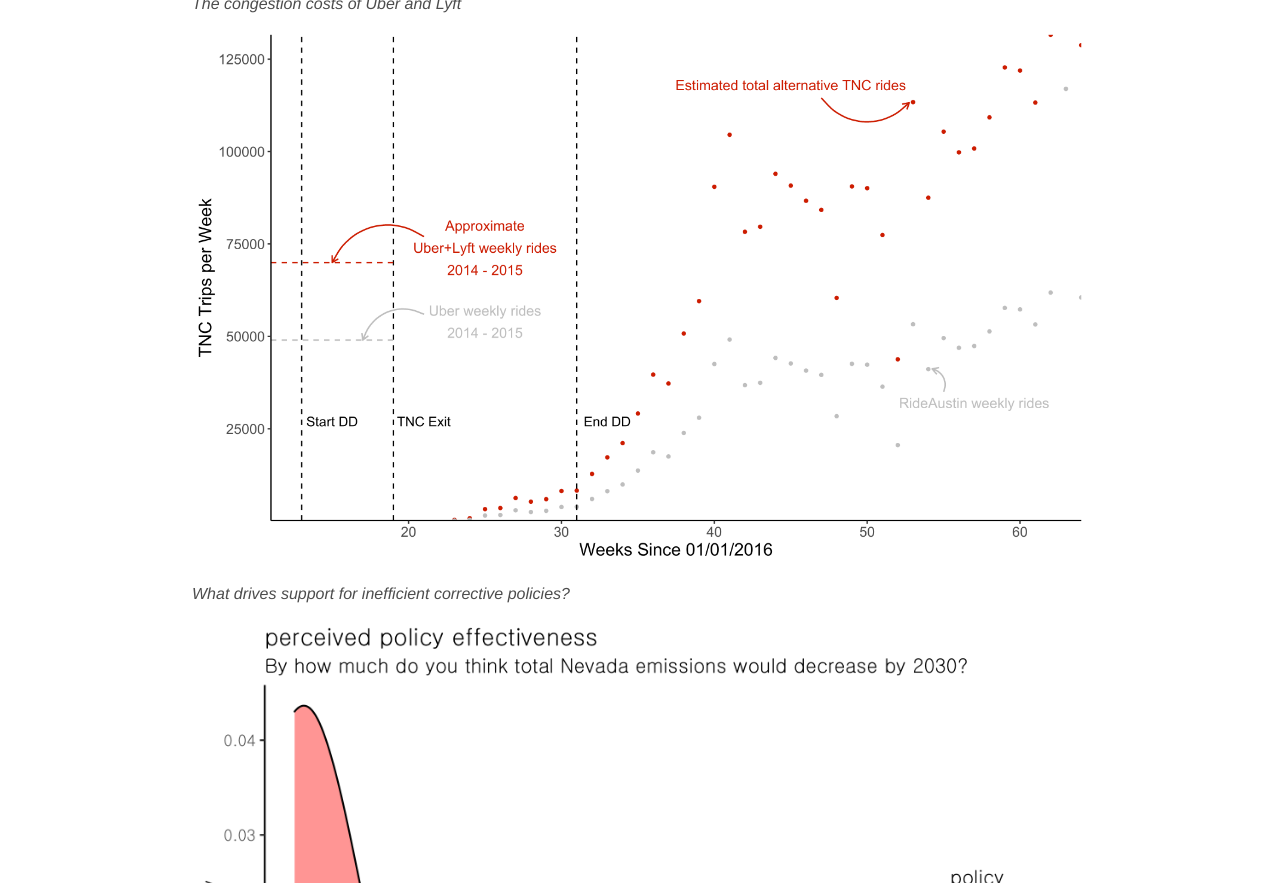
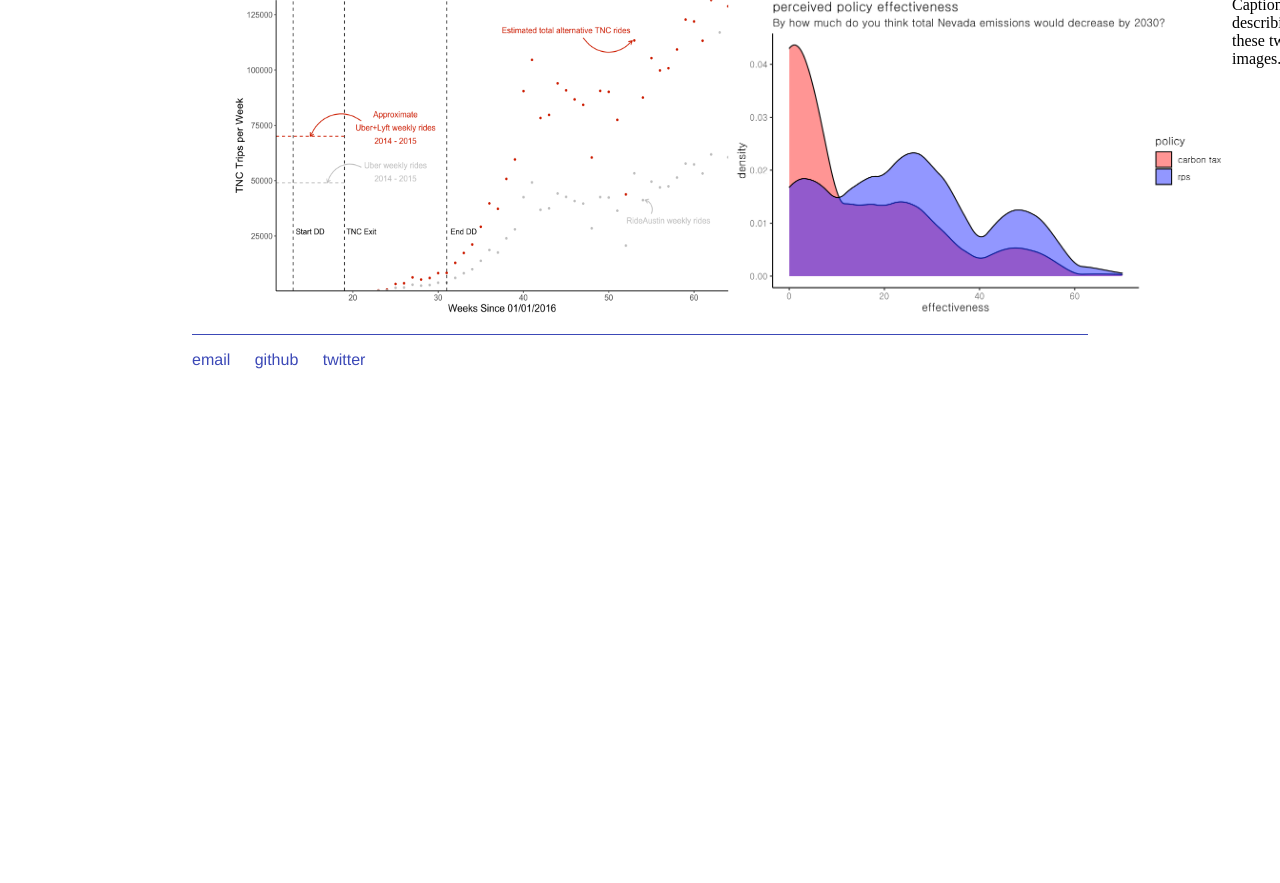
Before and after one commit to Matt-Tarduno/Matt-Tarduno.github.io, a Jekyll site: the page built from index.html, in a window 1280 px wide and 1400 px high. Shown: the part 517-1400 px from the top of the window. Built offline with Jekyll 4.4.1, drawn with Linux system fonts in a browser that asks for light colours.

Commit message:
Update index.html

```diff
--- a/index.html
+++ b/index.html
@@ -17,15 +17,8 @@ sitemap:
 	<p></p>
 </div><!-- /.blurb -->
 
-
-<div class="row">
-  <div class="column">
- 	<p><i>The congestion costs of Uber and Lyft</i><p>
-	<p></p>
-        <img img class ="left" src="assets/rideshare.png" style="width:100%"/>  </div>
-  <div class="column">
-    	<p><i>What drives support for inefficient corrective policies?</i></p>
-	<p></p>
-        <img src="assets/nevada.png" style="width:100%"/>
-  </div>
-</div>
+<figure class="half" style="display:flex">
+    <img style="width:500px" src="assets/rideshare.png">
+    <img style="width:500px" src="assets/nevada.png">
+    <figcaption>Caption describing these two images.</figcaption>
+</figure>
```
